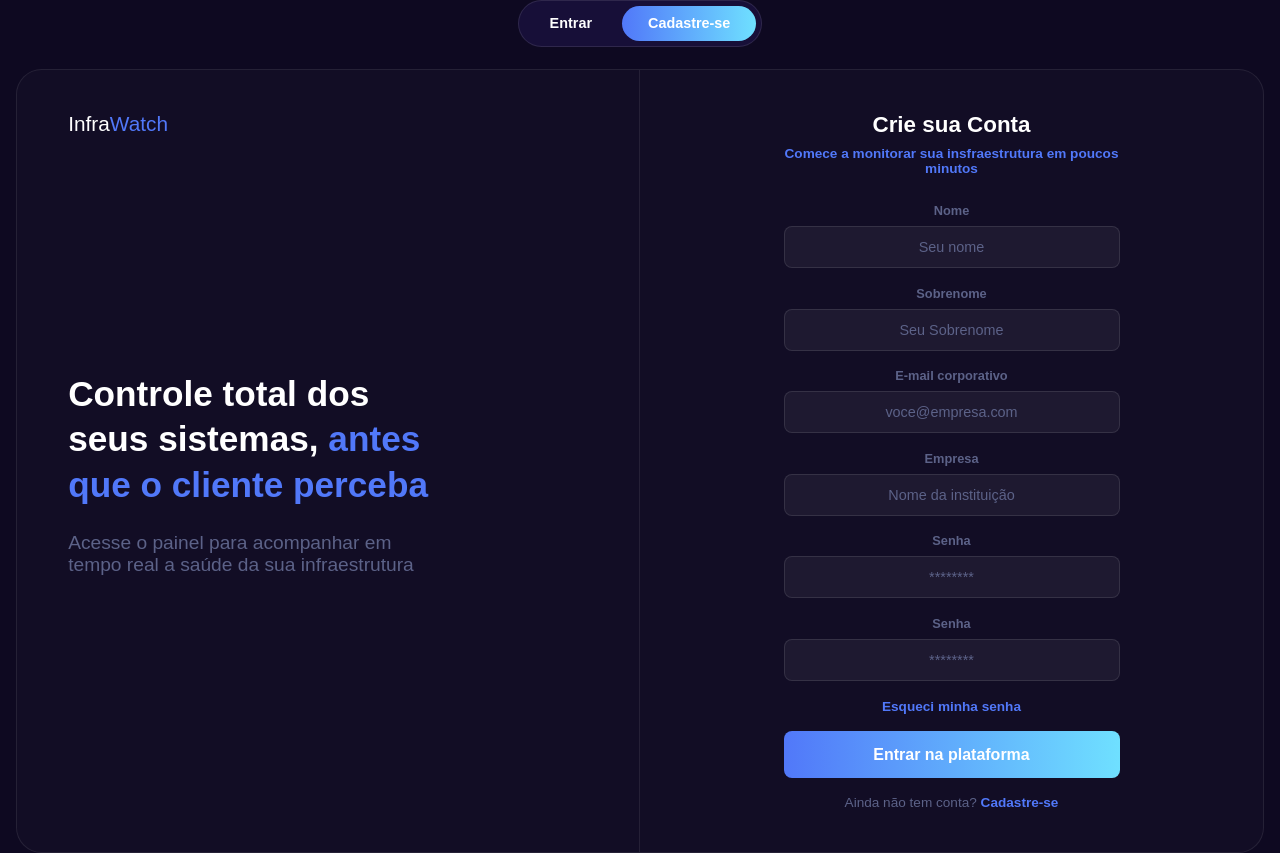
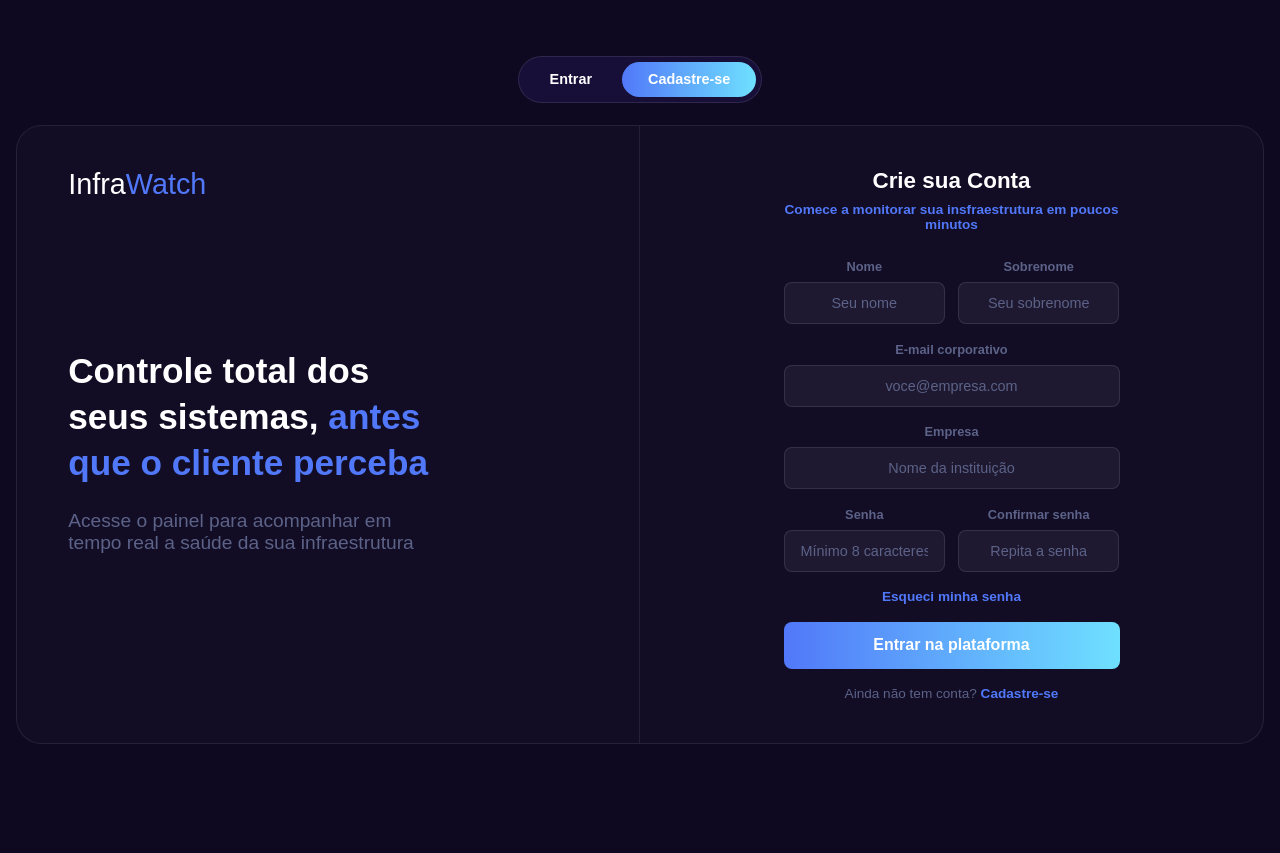
Before and after one commit to InfraWatch-SPTech/InfraWatchDev, a plain HTML site: page site-institucional/login/login.html in a window 1280 px wide. Both pictures are taken after a click on the button "Cadastre-se". After the commit the page ends 800 px from the top, so only its background shows below. Drawn offline with Linux system fonts and the light colour scheme; a web font is replaced by a local one.

Commit message:
feat(Ajustando o css da área de cadastro.)

```diff
--- a/site-institucional/login/assets/css/login.css
+++ b/site-institucional/login/assets/css/login.css
@@ -1,3 +1,6 @@
+@import url('https://fonts.googleapis.com/css2?family=Allerta+Stencil&display=swap');
+@import url('https://fonts.googleapis.com/css2?family=Allerta&family=Allerta+Stencil&display=swap');
+
 :root {
     --font-padrao: "Allerta", sans-serif;
     --font-logo: "Allerta Stencil", sans-serif;
@@ -69,7 +72,7 @@ body {
     border-radius: 2rem;
 
     cursor: pointer;
-    transition: 0.3s;
+    transition: 0.8s;
 }
 
 .autenticar-btn:hover {
@@ -119,7 +122,7 @@ body {
 
 /*logo*/
 .login-logo h1 {
-    font-size: 1.3rem;
+    font-size: 1.8rem;
 
     font-family: var(--font-logo);
     font-weight: 500;
@@ -220,7 +223,20 @@ body {
     width: 100%;
     gap: 0.5rem;
 }
+.input-row {
+    display: flex;
+    align-items: flex-start;
 
+    width: 100%;
+    gap: 0.8rem;
+}
+
+.input-row .inputs {
+    width: 50%;
+}
+.formulario-cadastro {
+    max-width: 26rem !important;
+}
 .inputs label {
     font-family: var(--font-padrao);
     font-weight: 600;
--- a/site-institucional/login/assets/js/login.js
+++ b/site-institucional/login/assets/js/login.js
@@ -13,7 +13,6 @@ btnCadastro.addEventListener('click', ()=>{
                 <div class="login-logo">
                     <h1>Infra<span>Watch</span></h1>
                 </div>
-
                 <div class="login-esquerda-content">
                     <div class="login-esquerda-text">
                         <h2>
@@ -39,14 +38,16 @@ btnCadastro.addEventListener('click', ()=>{
                         <span>Comece a monitorar sua insfraestrutura em poucos minutos</span>
                     </div>
 
+                      <div class="input-row">
                         <div class="inputs">
                             <label for="input-nome">Nome</label>
-                        <input type="nome" id="input-nome" name="nome" placeholder="Seu nome" required>
+                            <input type="text" id="input-nome" name="nome" placeholder="Seu nome" required>
                         </div>
 
                         <div class="inputs">
                             <label for="input-sobrenome">Sobrenome</label>
-                        <input type="sobrenome" id="input-sobrenome" name="sobrenome" placeholder="Seu Sobrenome" required>
+                            <input type="text" id="input-sobrenome" name="sobrenome" placeholder="Seu sobrenome" required>
+                        </div>
                     </div>
 
                     <div class="inputs">
@@ -59,14 +60,16 @@ btnCadastro.addEventListener('click', ()=>{
                         <input type="empresa" id="input-empresa" name="empresa" placeholder="Nome da instituição" required>
                     </div>
 
+                    <div class="input-row">
                         <div class="inputs">
-                        <label for="input-senha">Senha</label>
-                        <input type="password" id="input-senha" name="senha" placeholder="********" required>
+                            <label for="input-senha-cad">Senha</label>
+                            <input type="password" id="input-senha-cad" name="senha" placeholder="Mínimo 8 caracteres" required minlength="8">
                         </div>
 
                         <div class="inputs">
-                        <label for="input-senha">Senha</label>
-                        <input type="password" id="input-senha" name="senha" placeholder="********" required>
+                            <label for="input-confirmar-senha">Confirmar senha</label>
+                            <input type="password" id="input-confirmar-senha" name="confirmar_senha" placeholder="Repita a senha" required>
+                        </div>
                     </div>
 
                     <a href="#" class="esqueci-a-senha">
```
Lines whose indentation alone changed are shown as unchanged.
